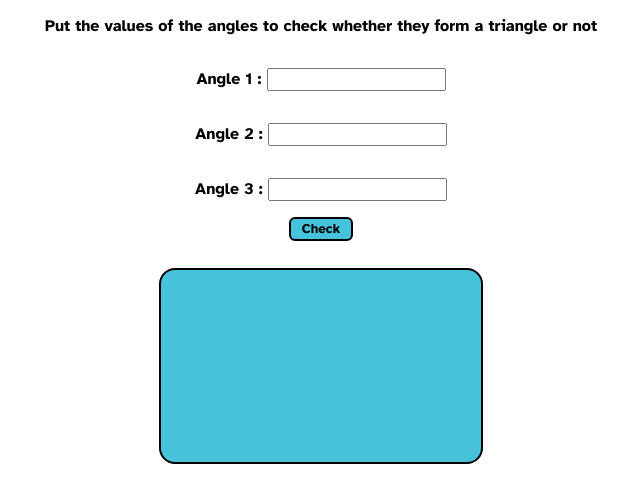
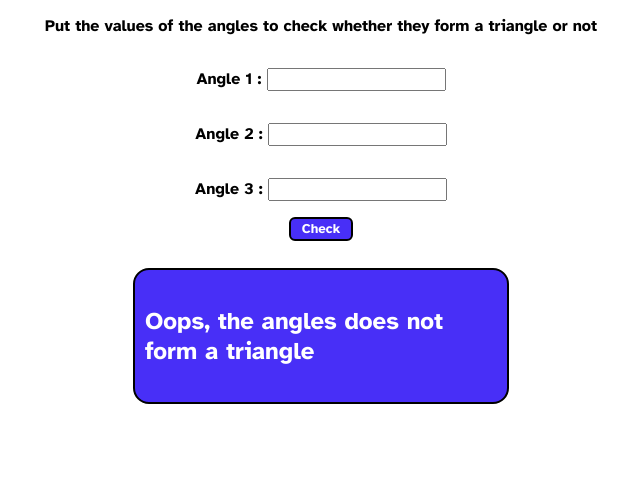
Before and after one commit to Swapnilkota108/Trianglesss, a plain HTML site: page angles.html in a window 1280 px wide. Both pictures are taken after a click on the button "Check". Shown: the part 90-592 px from the top of the page, without its empty margins (319-959 px from the left). Drawn offline with Linux system fonts and the light colour scheme; a web font is replaced by a local one.

Commit message:
angles update

```diff
--- a/angles.css
+++ b/angles.css
@@ -21,16 +21,24 @@ label{
 button{
     height: 1.5rem;
     width: 4rem;
-    background-color: #46c3db;
+    background-color: #482ff7;
+    color: white;
     border-radius: 6px;
     border: 2px solid black;
+    cursor: pointer;
 }
 
 .output{
-    height: 12rem;
-    width: 20rem;
-    background-color: #46c3db;
+    color: white;
+    display: flex;
+    justify-content: center;
+    align-items: center;
+    padding: 10px;
+    height: 7rem;
+    width: 22rem;
+    background-color: #482ff7;
     margin-top: 1.7rem;
     border-radius: 1rem;
     border: 2px solid black;
+    font-size: 1.5rem;
 }
--- a/angles.html
+++ b/angles.html
@@ -27,5 +27,6 @@
     <button class="button">Check</button>
 
     <div class="output"></div>
+    <script src="angles.js"></script>
 </body>
 </html>
--- /dev/null
+++ b/angles.js
@@ -0,0 +1,26 @@
+const angle1 = document.querySelector('.angle-1');
+const angle2 = document.querySelector('.angle-2');
+const angle3 = document.querySelector('.angle-3');
+const output = document.querySelector('.output');
+const button = document.querySelector('.button');
+
+output.style.display = 'none';
+
+button.addEventListener('click',function(){
+output.style.display = 'flex';
+let ang1 = angle1.value;
+let ang2 = angle2.value;
+let ang3 = angle3.value;
+if(sumOfAngles(Number(ang1),Number(ang2),Number(ang3))===180){
+    output.innerText = 'Yay, the angles form a triangle!'
+} else {
+    output.innerText = 'Oops, the angles does not form a triangle'
+
+}
+})
+
+
+function sumOfAngles(ang1,ang2,ang3){
+  let sum = ang1 + ang2 + ang3;
+  return sum;
+}
```
Also changed, not shown: script1.js (deleted).
